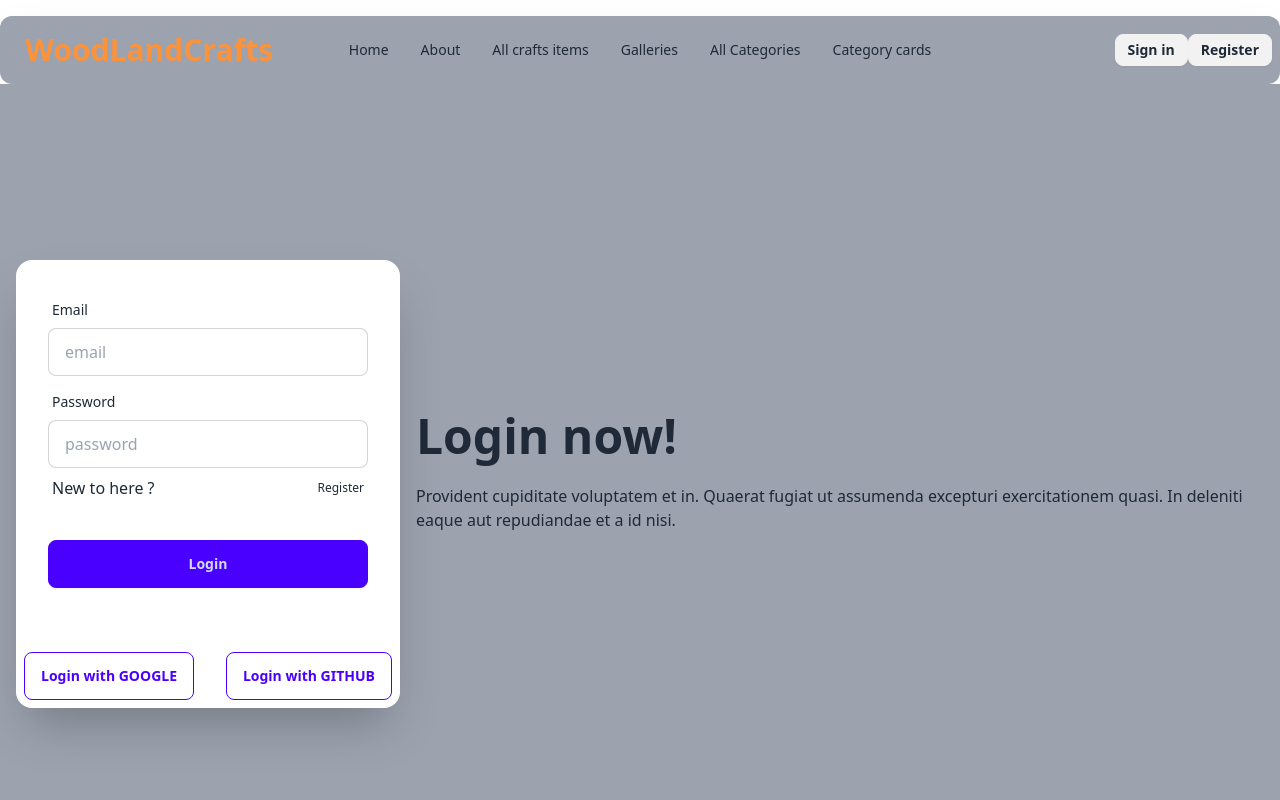
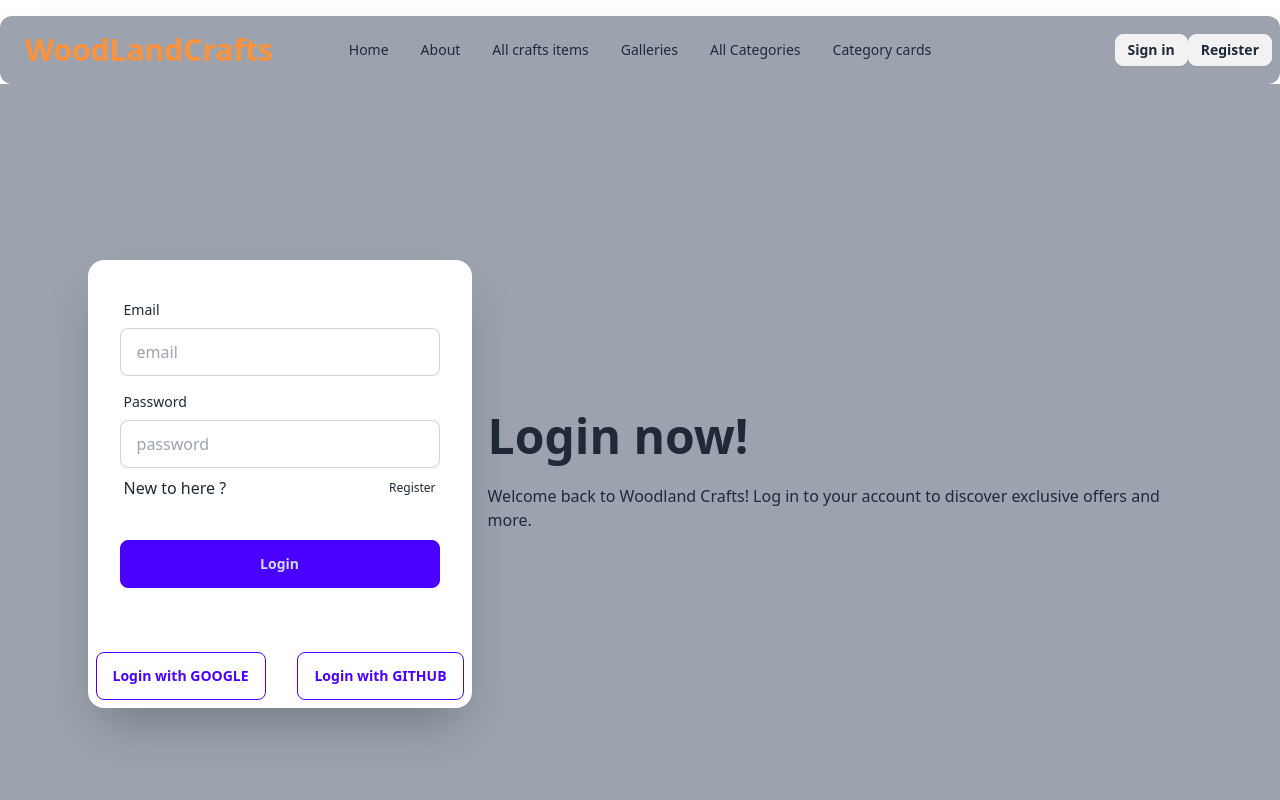
Before and after one commit to shahab-24/woodLand-WeaveCrafts, a React (Vite) app: page /login in a window 1280 px wide. Shown: the top 800 px of the page. Built offline with nearby package versions, Linux system fonts and the light colour scheme; no server answers.

Commit message:
added welcome note

```diff
--- a/src/components/LoginPage.jsx
+++ b/src/components/LoginPage.jsx
@@ -80,7 +80,7 @@ const LoginPage = () => {
   <div className="hero-content flex-col lg:flex-row-reverse">
     <div className="text-center lg:text-left">
       <h1 className="text-5xl font-bold">Login now!</h1>
-      <p className="py-6">Provident cupiditate voluptatem et in. Quaerat fugiat ut assumenda excepturi exercitationem quasi. In deleniti eaque aut repudiandae et a id nisi.</p>
+      <p className="py-6">Welcome back to Woodland Crafts! Log in to your account to discover exclusive offers and more.</p>
     </div>
     <div className="card shrink-0 w-full max-w-sm shadow-2xl bg-base-100">
       <form onSubmit={handleLogin} className="card-body">
--- a/src/components/RegisterPage.jsx
+++ b/src/components/RegisterPage.jsx
@@ -67,7 +67,7 @@ const RegisterPage = () => {
   <div className="hero-content flex-col lg:flex-row-reverse">
     <div className="text-center lg:text-left">
       <h1 className="text-5xl font-bold">Register now!</h1>
-      <p className="py-6">Provident cupiditate voluptatem et in. Quaerat fugiat ut assumenda excepturi exercitationem quasi. In deleniti eaque aut repudiandae et a id nisi.</p>
+      <p className="py-6">Join us in celebrating the beauty of handmade Wooden Home decor and jute decor! Create an account to access exclusive offers and updates.</p>
     </div>
     <div className="card shrink-0 w-full max-w-sm shadow-2xl bg-base-100">
       <form onSubmit={handleRegister} className="card-body">
```
